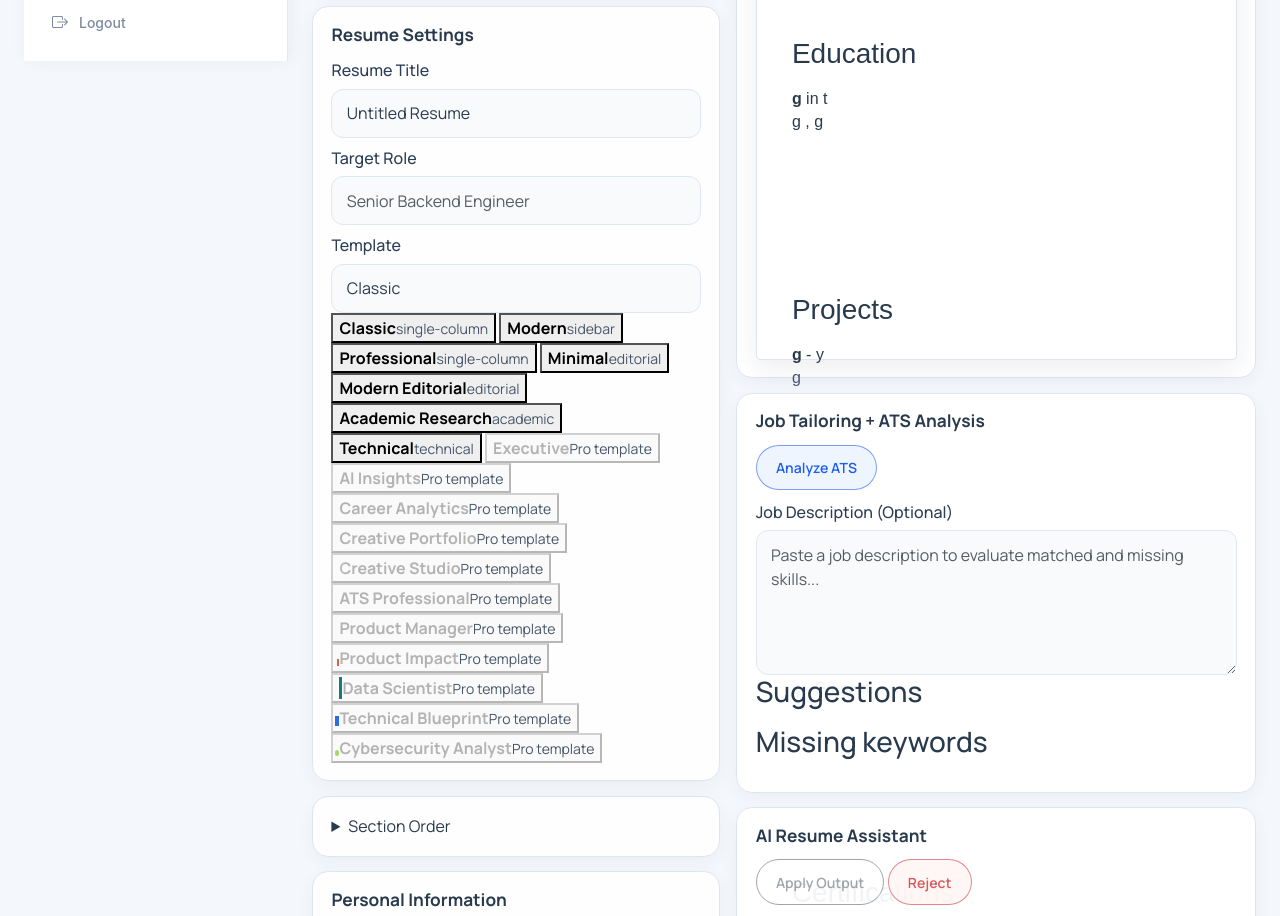
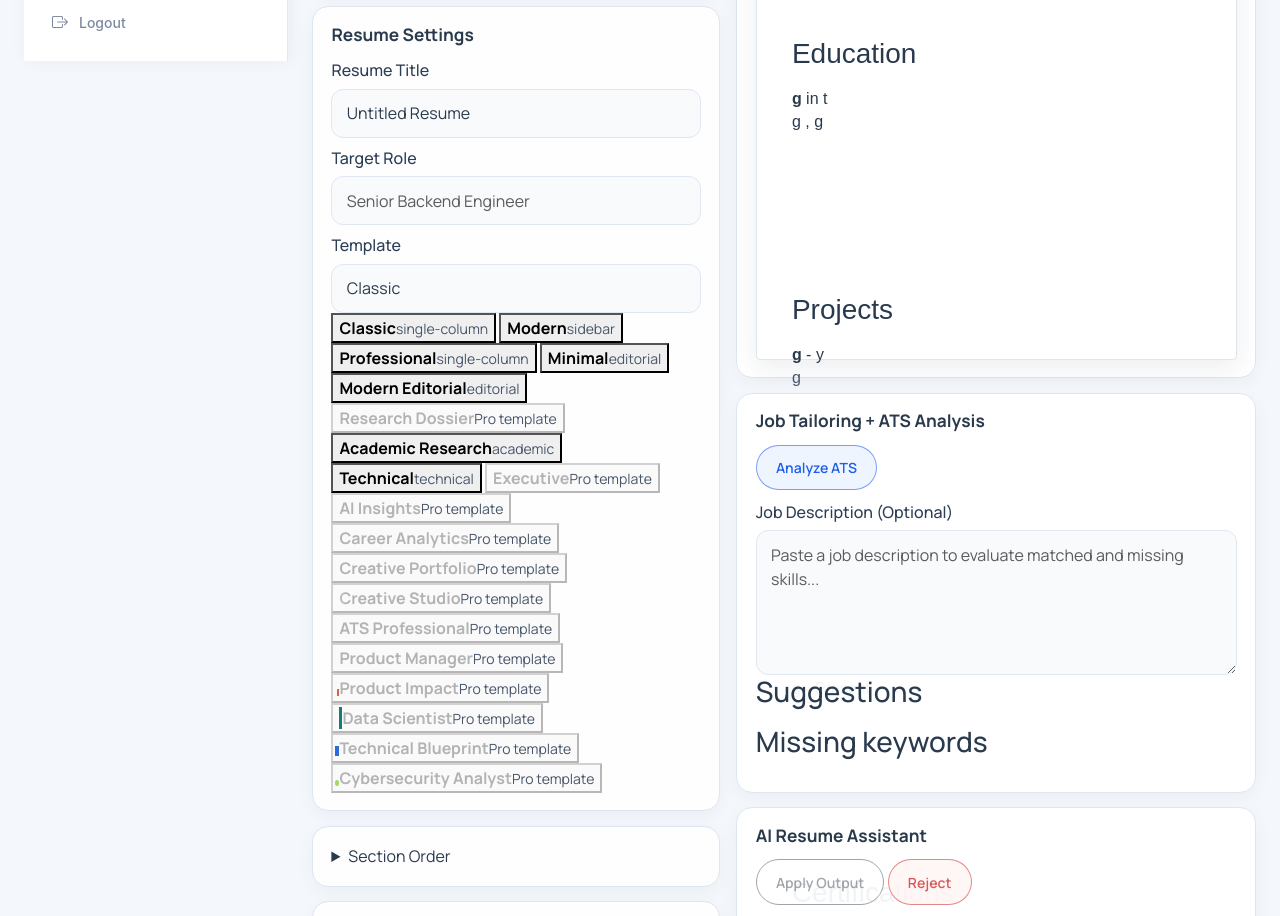
Before and after one commit to umarabrar-git/AI_Resume_Analyzer, a Flask app: page /resume-creation in a window 1280 px wide. Shown: the part 774-1690 px from the top of the page. Run offline with Flask 3, Linux system fonts and the light colour scheme; a user stored in the database is signed in; data comes from the database, SQL or seed files in the repository.

Commit message:
Add Research Dossier to template picker

```diff
--- a/templates/components/pages/resume_creation/builder.html
+++ b/templates/components/pages/resume_creation/builder.html
@@ -160,6 +160,7 @@
           <option value="minimal">Minimal</option>
           <option value="modern_editorial">Modern Editorial</option>
           <option value="academic_research">Academic Research</option>
+          <option value="research_dossier">Research Dossier</option>
           <option value="technical">Technical</option>
           <option value="executive">Executive</option>
           <option value="ai_insights">AI Insights</option>
@@ -235,6 +236,18 @@
               aria-hidden="true"
             ></span>
             <span><strong>Modern Editorial</strong><small>Editorial layout</small></span>
+          </button>
+          <button
+            type="button"
+            class="template-choice"
+            data-template-choice="research_dossier"
+            aria-pressed="false"
+          >
+            <span
+              class="template-sample template-sample--research-dossier"
+              aria-hidden="true"
+            ></span>
+            <span><strong>Research Dossier</strong><small>Structured academic profile with research focus</small></span>
           </button>
           <button
             type="button"
```
